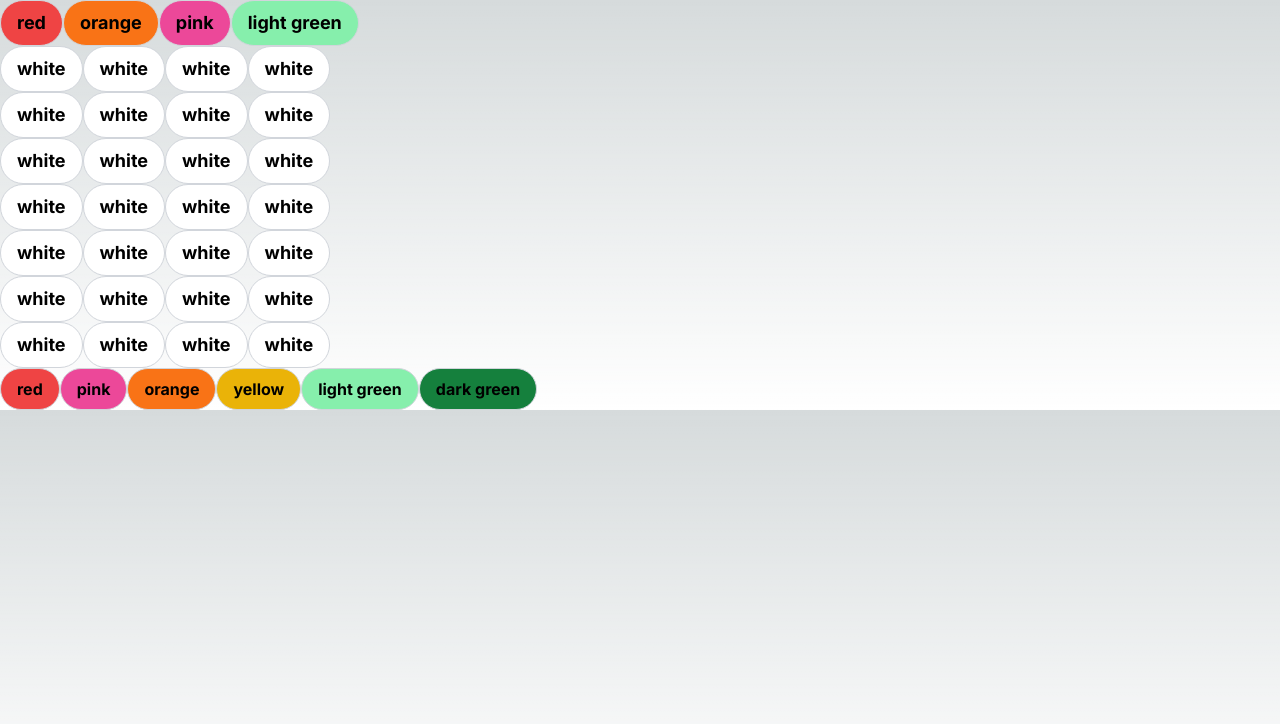
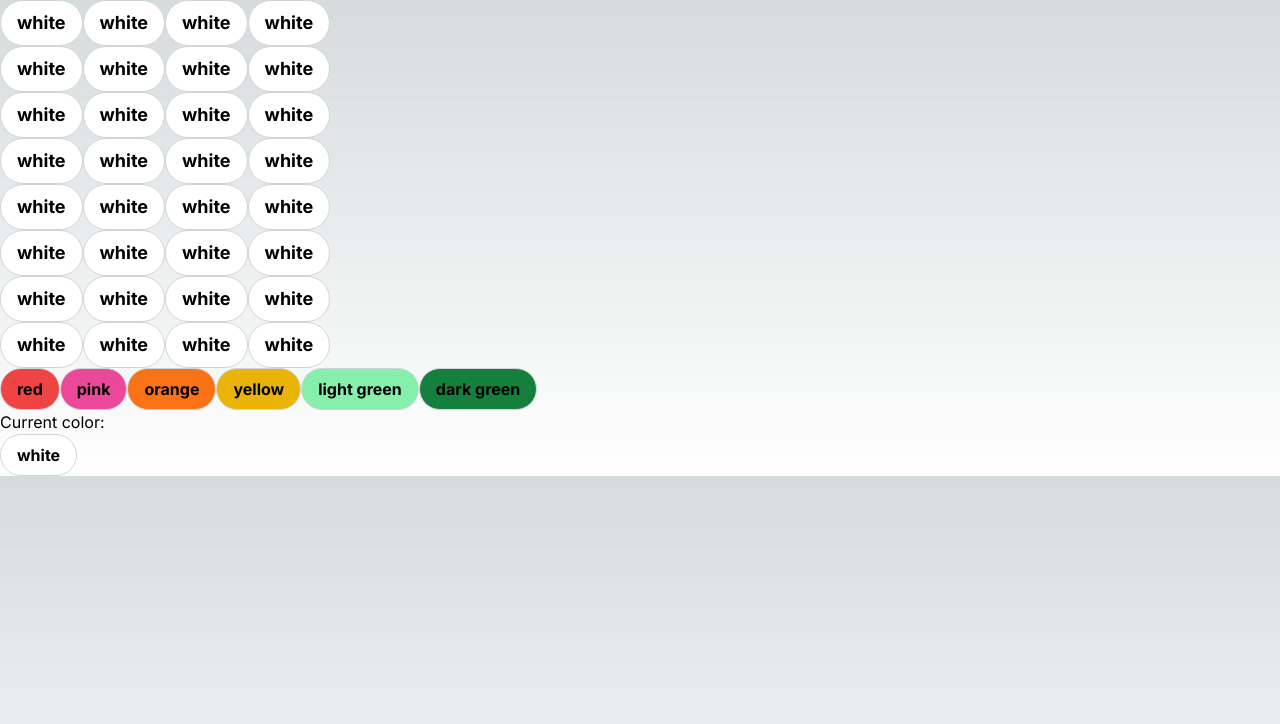
Before and after one commit to lo-maxwell/react-mastermind, a Next.js app: page / in a window 1280 px wide. Shown: the top 724 px of the page. Built offline with nearby package versions, Linux system fonts and the light colour scheme.

Commit message:
add display for currently selected color

```diff
--- /dev/null
+++ b/app/AnswerKey.tsx
@@ -0,0 +1,20 @@
+import { ColorMap } from "./GameConstants";
+
+//Don't need to have information of the other answerkeys, so we can have each row have a unique answerkey
+export class AnswerKey {
+
+}
+
+export const AnswerKeyComponent = ({answers}: {answers: Array<string>}) => {
+	return (
+		<div>
+			{answers.map((value, index) => (
+				<button
+				className={`${ColorMap.getTailwindColor(value)} text-black font-bold py-2 px-4 rounded-full focus:outline-none focus:ring-2 focus:ring-blue-500 focus:ring-opacity-50 border border-gray-300`}
+				>
+					{value}
+				</button>
+			))}
+		</div>
+		);
+}
--- a/app/Board.tsx
+++ b/app/Board.tsx
@@ -1,6 +1,6 @@
 import { useState } from "react";
 import { BubbleComponent } from "./Bubble";
-import Game from "./Game";
+import { Game } from "./Game";
 import { ColorMap } from "./GameConstants";
 // import { Board } from "./GameUtility";
 
@@ -20,17 +20,9 @@ export class Board {
 		// const testTailwindColors = testColors.map((value, index) => ColorMap.getTailwindColor(value));
 		const generateRow = (width: number) => ():  Array<string> => Array.from({length: width}, (v, i) => "white");
 		const gameBoardGrid = new Array(rows).fill(0).map(generateRow(cols));
-		gameBoardGrid[0][0] = "red";
-		gameBoardGrid[0][1] = "orange";
-		gameBoardGrid[0][2] = "pink";
-		gameBoardGrid[0][3] = "light green";
 		this.colorGrid = gameBoardGrid;
 		// Create grid of same dimensions but entirely false
 		this.lockedGrid = this.generateBooleanGrid(gameBoardGrid, false);
-		this.lockedGrid[0][0] = true;
-		this.lockedGrid[0][1] = true;
-		this.lockedGrid[0][2] = true;
-		this.lockedGrid[0][3] = true;
 		this.game = game;
 		this.game.selectedColor = "white";
 		if (overrideAnswerColors.length > 0) {
@@ -60,6 +52,7 @@ export class Board {
 		// if bubble is locked
 		if (this.lockedGrid[row][col]) {
 			this.game.selectedColor = this.colorGrid[row][col];
+			console.log("Changed selected color in clickbubble");
 			return this.game.selectedColor;
 		} else {
 			this.colorGrid[row][col] = this.game.selectedColor;
--- a/app/Bubble.tsx
+++ b/app/Bubble.tsx
@@ -1,13 +1,16 @@
-import { Component, useEffect, useState } from "react";
+import { Component, useContext, useEffect, useState } from "react";
 import { ColorMap } from "./GameConstants";
+import { SelectedColorContext } from "./SelectedColorContext";
 
-export const BubbleComponent = ({ color, row, col, onBubbleClick }: { color: string , row: number, col: number, onBubbleClick: (r: number, c: number) => any}) => {
+export const BubbleComponent = ({ color, row, col, onBubbleClick}: { color: string , row: number, col: number, onBubbleClick: (r: number, c: number) => any}) => {
 
 	const [bubbleColor, setBubbleColor] = useState(color);
+	const {selectedColor, setSelectedColor} = useContext(SelectedColorContext);
 
 	const onBubbleComponentClick = () => {
 		const newColor = onBubbleClick(row, col);
 		setBubbleColor(newColor);
+		setSelectedColor(newColor);
 	};
 
 	return (
--- a/app/ColorPalette.tsx
+++ b/app/ColorPalette.tsx
@@ -1,6 +1,6 @@
 import { Board } from "./Board";
 import { BubbleComponent } from "./Bubble";
-import Game from "./Game";
+import { Game } from "./Game";
 
 export class ColorPalette extends Board{
 
--- a/app/Game.tsx
+++ b/app/Game.tsx
@@ -1,7 +1,11 @@
+import { useContext, useEffect, useState } from "react";
 import { Board } from "./Board";
+import { BubbleComponent } from "./Bubble";
 import { ColorPalette } from "./ColorPalette";
+import { ColorMap } from "./GameConstants";
+import { SelectedColorContext } from "./SelectedColorContext";
 
-export default class Game {
+export class Game {
 	selectedColor: string;
 	board: Board | undefined;
 	colorPalette: ColorPalette | undefined;
@@ -15,3 +19,15 @@ export default class Game {
 		this.colorPalette = colorPalette;
 	}
 }
+
+export const ColorSelectorComponent = () => {
+	const {selectedColor, setSelectedColor} = useContext(SelectedColorContext);
+
+	return (
+		<button
+			className={`${ColorMap.getTailwindColor(selectedColor)} text-black font-bold py-2 px-4 rounded-full focus:outline-none focus:ring-2 focus:ring-blue-500 focus:ring-opacity-50 border border-gray-300`}
+		>
+			{selectedColor}
+		</button>
+	);
+}
--- /dev/null
+++ b/app/SelectedColorContext.tsx
@@ -0,0 +1,6 @@
+import { createContext, useContext, useState } from 'react';
+
+export const SelectedColorContext = createContext({
+	selectedColor: "white",
+	setSelectedColor: (s: string) => {}
+});
--- /dev/null
+++ b/app/gameHook.tsx
@@ -0,0 +1,11 @@
+import { useState} from 'react';
+
+export function useGame() {
+	// const [gameState, setGameState] = useState(initial d)
+	// function doAMove(move input) {
+	// 	setGameState(new state based on move input)
+	// }
+	// return {
+	// 	gameState, doAMove
+	// }
+}
--- a/app/page.tsx
+++ b/app/page.tsx
@@ -4,22 +4,29 @@ import React, { useEffect, useState } from "react";
 import {DEFAULT_ROW_SIZE, DEFAULT_NUM_COLORS, DEFAULT_NUM_GUESSES, ColorMap} from "./GameConstants";
 import { Board, BoardComponent } from "./Board";
 import { ColorPalette, ColorPaletteComponent } from "./ColorPalette";
-import Game from "./Game";
+import { ColorSelectorComponent, Game } from "./Game";
+import { SelectedColorContext } from "./SelectedColorContext";
 
-export default function Home() {
 const game = new Game();
 const gameBoard = new Board(DEFAULT_NUM_GUESSES, DEFAULT_ROW_SIZE, DEFAULT_NUM_COLORS, game, []);
 const colorPalette = new ColorPalette(DEFAULT_NUM_COLORS, game);
 game.setupGame(gameBoard, colorPalette);
 
+export default function Home() {
+  const [selectedColor, setSelectedColor] = useState("white");
+  const value = { selectedColor: selectedColor, setSelectedColor: setSelectedColor };
   return (
-  <>
+    <SelectedColorContext.Provider value={value}>
       <div className="text-lg">
-      <BoardComponent board={gameBoard} />
+        <BoardComponent board={gameBoard}/>
       </div>
       <div>
-      <ColorPaletteComponent colorPalette={colorPalette} />
+        <ColorPaletteComponent colorPalette={colorPalette}/>
       </div>
-  </>
+      <div>
+        <p>Current color: </p>
+        <ColorSelectorComponent/>
+      </div>
+    </SelectedColorContext.Provider>
   );
 }
```
Also changed, not shown: 1 other file (tests, documents, lock files or other folders). Lines whose indentation alone changed are shown as unchanged.
